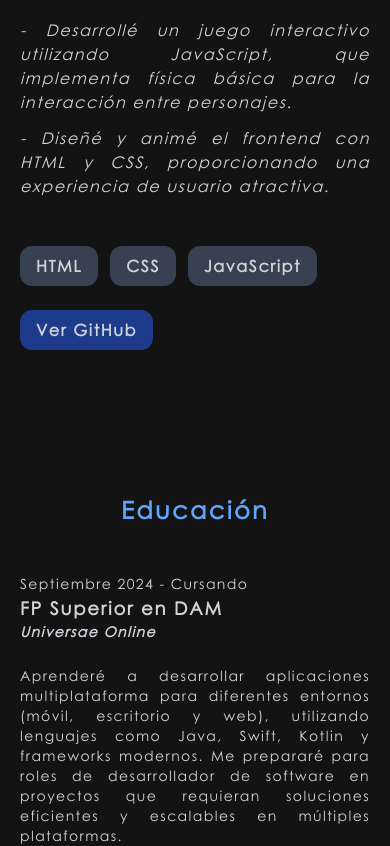
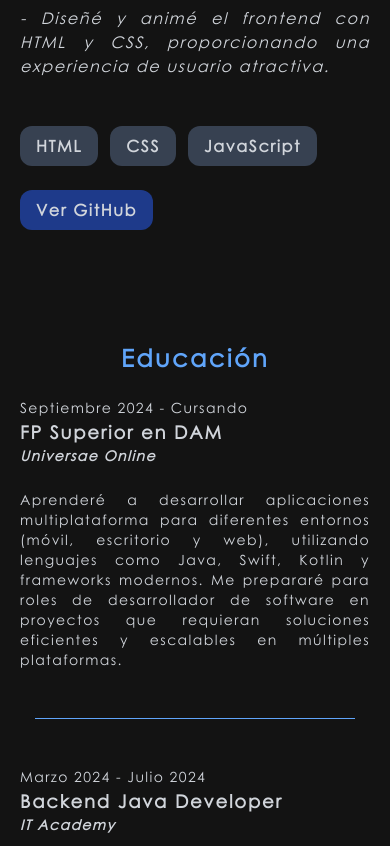
Before and after one commit to leandropereyradev/personal-web-vite, a React (Vite) app: page / in a window 390 px wide. Shown: the part 4694-5540 px from the top of the page. Built offline with nearby package versions, Linux system fonts and the light colour scheme.

Commit message:
Fix margins MainContent  component

```diff
--- a/src/components/maincontent/Footer.jsx
+++ b/src/components/maincontent/Footer.jsx
@@ -1,6 +1,6 @@
 const Footer = () => {
   return (
-    <footer className="flex flex-col items-center text-gray-50 pb-3 pt-12 text-xs">
+    <footer className="flex flex-col items-center text-gray-50 pb-3 text-xs">
       <h1>www.LeandroPereyra.com</h1>
       <p>Copyright © 2025. Todos los Derechos Reservados</p>
     </footer>
--- a/src/components/maincontent/MainContent.jsx
+++ b/src/components/maincontent/MainContent.jsx
@@ -5,7 +5,7 @@ import Footer from "./Footer";
 
 const MainContent = () => {
   return (
-    <section className="h-full flex flex-col gap-16 px-5 text-justify md:text-lg lg:overflow-y-auto xl:pl-36 xl:text-base fullHD:pl-72 fullHD:pr-10 fullHD:tracking-[0.2rem] fullHD:leading-relaxed">
+    <section className="h-full flex flex-col gap-28 px-5 text-justify md:text-lg lg:overflow-y-auto xl:pl-36 xl:text-base fullHD:pl-72 fullHD:pr-10 fullHD:tracking-[0.2rem] fullHD:leading-relaxed">
       <About />
       <Projects />
       <Education />
--- a/src/components/maincontent/education/Education.jsx
+++ b/src/components/maincontent/education/Education.jsx
@@ -4,7 +4,7 @@ import EducationItem from "./EducationItem";
 const Education = () => {
   return (
     <div id="education">
-      <h1 className="text-blue-400 text-center text-2xl font-bold mb-12 md:text-3xl lg:pb-10 xl:text-3xl">
+      <h1 className="text-blue-400 text-center text-2xl font-bold mb-6 md:text-3xl lg:pb-10 xl:text-3xl">
         Educación
       </h1>
 
--- a/src/components/maincontent/education/EducationItem.jsx
+++ b/src/components/maincontent/education/EducationItem.jsx
@@ -2,7 +2,7 @@ import PropTypes from "prop-types";
 
 const EducationItem = ({ date, program, institution, description }) => {
   return (
-    <div className="flex flex-col gap-12">
+    <div className="flex flex-col gap-12 justify-between">
       <div className="flex flex-col gap-2 md:grid md:grid-cols-education md:gap-4 md:pr-4">
         <div className="text-left">
           <p className="text-sm">{date}</p>
--- a/src/components/maincontent/projects/Project.jsx
+++ b/src/components/maincontent/projects/Project.jsx
@@ -2,7 +2,7 @@ import PropTypes from "prop-types";
 
 const Project = ({ date, title, description, technologies, web, github }) => {
   return (
-    <div className="flex flex-col gap-4 mb-20 md:flex-row md:gap-6">
+    <div className="flex flex-col gap-4 md:flex-row md:gap-6">
       {/* Date Section */}
       <div>
         <span>{date}</span>
--- a/src/components/maincontent/projects/Projects.jsx
+++ b/src/components/maincontent/projects/Projects.jsx
@@ -5,12 +5,12 @@ const Projects = () => {
   return (
     <section id="projects">
       {/* Section Title */}
-      <h1 className="text-blue-400 text-center text-2xl font-bold mb-6 md:text-3xl lg:pt-6 lg:pb-10 xl:text-3xl">
+      <h1 className="text-blue-400 text-center text-2xl font-bold mb-6 md:text-3xl lg:pb-10 xl:text-3xl">
         Proyectos
       </h1>
 
       {/* Project List */}
-      <div className="flex flex-col gap-10">
+      <div className="flex flex-col gap-16">
         {projects.map((project, index) => (
           <Project key={index} {...project} />
         ))}
```
